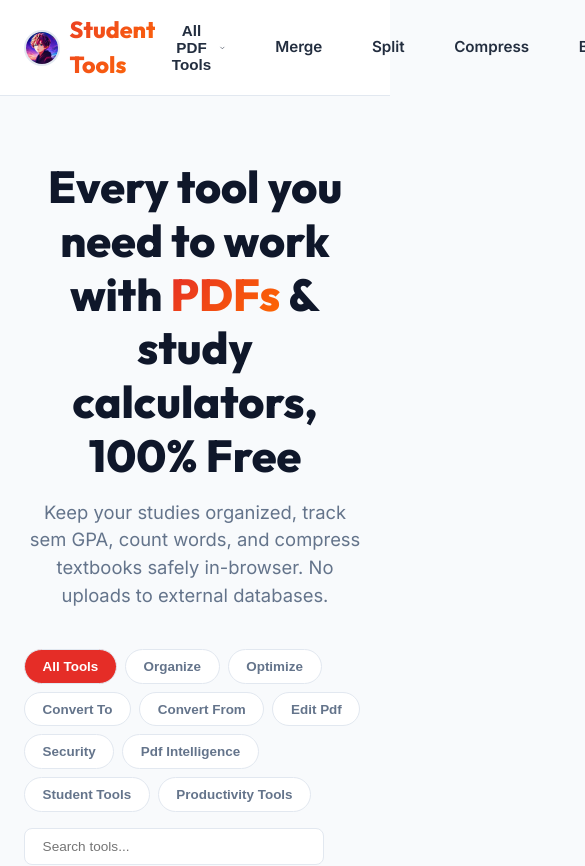
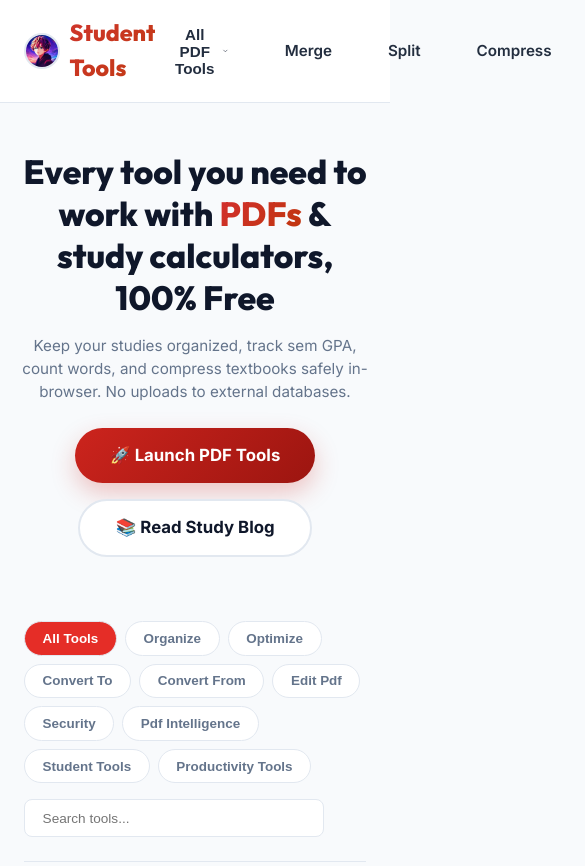
Before and after one commit to adarsh0044321/student-tools, a Next.js app: page / in a window 390 px wide. Shown: the top 866 px of the page, 585 px wide, since content can reach past the window. Built offline with nearby package versions, Linux system fonts and the light colour scheme.

Commit message:
style: resolve UI/UX audit concerns (contrast, focus states, hero buttons, touch targets, alert styling)

```diff
--- a/app/page.tsx
+++ b/app/page.tsx
@@ -1,4 +1,5 @@
 import React from 'react';
+import Link from 'next/link';
 import { HomeToolsList } from '../src/components/HomeToolsList';
 import { BannerAd468x60, StudentPromotionalOffers } from '../src/components/Ads';
 
@@ -53,20 +54,30 @@ export default function HomePage() {
       />
 
       {/* Hero Header */}
-      <section className="hero">
+      <section className="hero" style={{ display: 'flex', flexDirection: 'column', alignItems: 'center' }}>
         <h1 className="hero-title">
           Every tool you need to work with <span>PDFs</span> & study calculators, 100% Free
         </h1>
-        <p className="hero-subtitle">
+        <p className="hero-subtitle" style={{ marginBottom: '2.5rem' }}>
           Keep your studies organized, track sem GPA, count words, and compress textbooks safely in-browser. No uploads to external databases.
         </p>
+        <div style={{ display: 'flex', gap: '1rem', justifyContent: 'center', flexWrap: 'wrap', marginBottom: '2rem' }}>
+          <a href="#tools-section" className="hero-cta-primary">
+            🚀 Launch PDF Tools
+          </a>
+          <Link href="/blog" className="hero-cta-secondary">
+            📚 Read Study Blog
+          </Link>
+        </div>
       </section>
 
       {/* Client-side Tools List Filter */}
-      <HomeToolsList />
+      <div id="tools-section" style={{ scrollMarginTop: '100px' }}>
+        <HomeToolsList />
+      </div>
 
       {/* Why Choose Us Section */}
-      <section style={{ margin: '4rem 0 2rem 0', borderTop: '1px solid var(--border-color)', paddingTop: '3rem' }}>
+      <section className="section-spacing">
         <div style={{ textAlign: 'center', marginBottom: '2.5rem' }}>
           <h2 style={{ fontSize: '1.8rem', fontWeight: 800, color: 'var(--text-dark)' }}>🔒 Handcrafted for Student Privacy</h2>
           <p style={{ color: 'var(--text-muted)', fontSize: '0.95rem', marginTop: '0.5rem' }}>Why thousands of academic users trust Student Tools for their assignments.</p>
@@ -93,7 +104,7 @@ export default function HomePage() {
       <StudentPromotionalOffers />
 
       {/* FAQs Section */}
-      <section style={{ margin: '4rem 0', borderTop: '1px solid var(--border-color)', paddingTop: '3rem' }}>
+      <section className="section-spacing">
         <h2 style={{ fontSize: '1.8rem', fontWeight: 800, textAlign: 'center', marginBottom: '2rem' }}>💬 Frequently Asked Questions</h2>
         <div style={{ display: 'flex', flexDirection: 'column', gap: '1.25rem', maxWidth: '800px', margin: '0 auto' }}>
           <div style={{ padding: '1.25rem', borderRadius: '8px', border: '1px solid var(--border-color)', backgroundColor: 'var(--white)' }}>
--- a/src/components/Layout.tsx
+++ b/src/components/Layout.tsx
@@ -136,11 +136,11 @@ export const Layout: React.FC<LayoutProps> = ({ children }) => {
             <Link href="/blog" className="nav-link">Blog</Link>
 
             <Link
-              href="/"
+              href="/#tools-section"
               className="nav-btn"
               style={{ marginLeft: '1rem' }}
             >
-              Get Started
+              Explore Tools
             </Link>
             <button
               onClick={toggleTheme}
--- a/src/index.css
+++ b/src/index.css
@@ -1,10 +1,10 @@
 /* Reset and Global Styles */
 :root {
-  --primary-red: #e52d27;
-  --primary-orange: #ff6a00;
-  --primary-gradient: linear-gradient(135deg, #e52d27 0%, #ff6a00 100%);
-  --primary-gradient-hover: linear-gradient(135deg, #d32020 0%, #e65c00 100%);
-  --primary-glow: 0 8px 30px rgba(229, 45, 39, 0.25);
+  --primary-red: #d32f2f;
+  --primary-orange: #bf360c;
+  --primary-gradient: linear-gradient(135deg, #d32f2f 0%, #bf360c 100%);
+  --primary-gradient-hover: linear-gradient(135deg, #b71c1c 0%, #9e2a09 100%);
+  --primary-glow: 0 8px 30px rgba(211, 47, 47, 0.25);
 
   --dark-slate: #0f172a;
   --dark-slate-hover: #1e293b;
@@ -850,3 +850,131 @@ h1, h2, h3, h4, h5, h6 {
   transform: translateY(-2px) !important;
   box-shadow: var(--shadow-md) !important;
 }
+
+/* UI/UX Audit Fixes */
+
+/* 1. Hero CTA buttons & Spacing */
+.hero-cta-primary {
+  background: linear-gradient(135deg, #cc241d 0%, #9c1510 100%);
+  color: var(--white) !important;
+  border: none;
+  padding: 0.95rem 2.2rem;
+  border-radius: 50px;
+  font-weight: 700;
+  font-size: 1.05rem;
+  text-decoration: none;
+  box-shadow: 0 10px 25px rgba(204, 36, 29, 0.25);
+  transition: var(--transition-normal);
+  cursor: pointer;
+  display: inline-flex;
+  align-items: center;
+  gap: 0.5rem;
+}
+
+.hero-cta-primary:hover {
+  transform: translateY(-2px);
+  box-shadow: 0 12px 30px rgba(204, 36, 29, 0.35);
+  background: linear-gradient(135deg, #b31d17 0%, #850f0b 100%);
+}
+
+.hero-cta-secondary {
+  background-color: var(--white);
+  color: var(--text-dark) !important;
+  border: 2px solid var(--border-color);
+  padding: 0.9rem 2.2rem;
+  border-radius: 50px;
+  font-weight: 700;
+  font-size: 1.05rem;
+  text-decoration: none;
+  transition: var(--transition-normal);
+  cursor: pointer;
+  display: inline-flex;
+  align-items: center;
+  gap: 0.5rem;
+}
+
+.hero-cta-secondary:hover {
+  background-color: var(--light-bg);
+  border-color: var(--text-muted);
+}
+
+/* 2. High-visibility focus indicators for keyboard navigation */
+a:focus-visible,
+button:focus-visible,
+input:focus-visible,
+select:focus-visible,
+textarea:focus-visible,
+[role="button"]:focus-visible {
+  outline: 3px solid #ff6a00 !important;
+  outline-offset: 3px !important;
+  box-shadow: 0 0 0 4px rgba(255, 106, 0, 0.2) !important;
+}
+
+/* 3. Section Spacing Utility */
+.section-spacing {
+  margin: 5rem 0;
+  padding-top: 3.5rem;
+  border-top: 1px solid var(--border-color);
+}
+
+/* 4. Responsive viewport padding & mobile touch target scale */
+@media (max-width: 768px) {
+  /* Increase touch targets to at least 44px */
+  .nav-link {
+    padding: 0.8rem 1rem !important;
+    min-height: 44px;
+    display: flex;
+    align-items: center;
+  }
+
+  .nav-btn {
+    padding: 0.8rem 1.5rem !important;
+    min-height: 44px;
+    display: inline-flex;
+    align-items: center;
+    justify-content: center;
+  }
+
+  .option-radio {
+    padding: 0.8rem 1rem !important;
+    min-height: 44px;
+  }
+
+  .related-tool-card {
+    padding: 1rem 1.25rem !important;
+    min-height: 44px;
+  }
+
+  /* Reduce whitespace clutter in layout */
+  .hero {
+    padding: 3rem 1.25rem 2rem !important;
+  }
+
+  .hero-title {
+    font-size: 2.1rem !important;
+    line-height: 1.25 !important;
+  }
+
+  .hero-subtitle {
+    font-size: 0.95rem !important;
+    margin-bottom: 1.5rem !important;
+  }
+
+  .tool-card {
+    padding: 1.5rem 1.25rem !important;
+  }
+
+  .section-spacing {
+    margin: 3rem 0;
+    padding-top: 2.25rem;
+  }
+}
+
+/* Fade-in Animation for error dismissals */
+@keyframes fadeIn {
+  from { opacity: 0; transform: translateY(-4px); }
+  to { opacity: 1; transform: translateY(0); }
+}
+.fade-in {
+  animation: fadeIn 0.2s ease-in-out;
+}
```
Also changed, not shown: src/components/ToolWrapper.tsx (+46 -14 lines).
